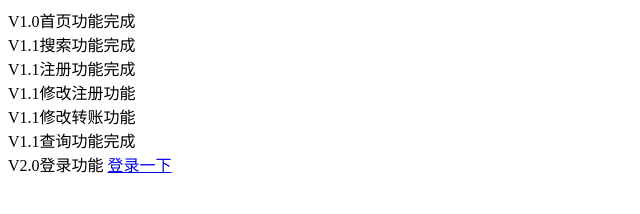
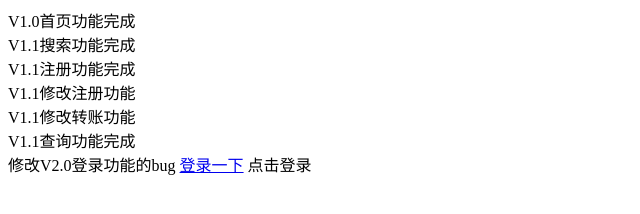
Before and after one commit to quangenice/myFirst, a plain HTML site: page index.html in a window 1280 px wide. Shown: the whole page, without its empty margins (0-640 px from the left). Drawn offline with Linux system fonts and the light colour scheme.

Commit message:
修改分支login登录的bug

```diff
--- a/index.html
+++ b/index.html
@@ -15,8 +15,9 @@
 
 <div>V1.1查询功能完成</div>
 
-<div>V2.0登录功能
+<div>修改V2.0登录功能的bug
     <a href="#">登录一下</a>
+    <span>点击登录</span>
 </div>
 
 
```
